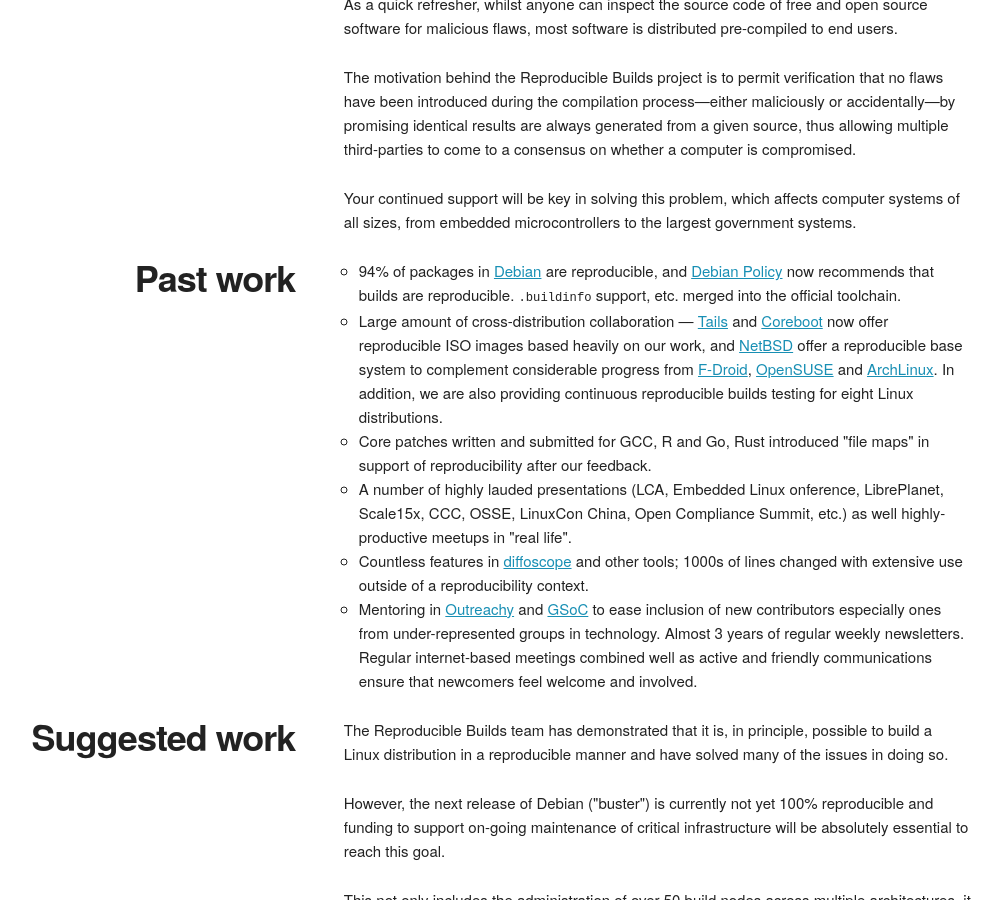
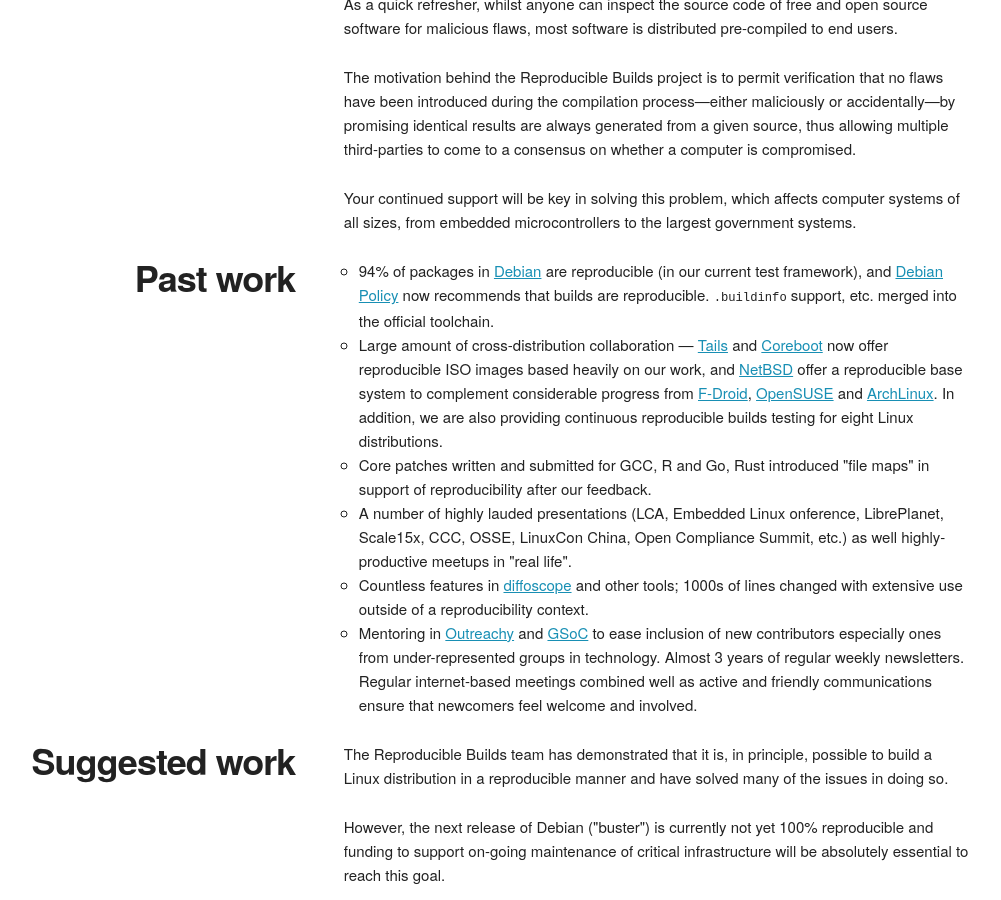
Before and after one commit to prototypefund/reproducible-website, a Jekyll site: the page built from funding.html, in a window 1280 px wide and 900 px high, scrolled down 381 px. Shown: the whole window, without its empty margins (149-1150 px from the left). Built offline with Jekyll 4.4.1, drawn with Linux system fonts in a browser that asks for light colours; some web fonts are replaced.

Commit message:
add disclaimer: 94% reproducible in our current test framework
Signed-off-by: Holger Levsen <holger@layer-acht.org>

```diff
--- a/funding.html
+++ b/funding.html
@@ -51,7 +51,7 @@
     <ul>
       <li>
         94% of packages in <a href="https://debian.org/">Debian</a> are
-        reproducible, and <a href="https://www.debian.org/doc/debian-policy/">Debian Policy</a> now
+        reproducible (in our current test framework), and <a href="https://www.debian.org/doc/debian-policy/">Debian Policy</a> now
         recommends that builds are reproducible. <tt>.buildinfo</tt> support,
         etc. merged into the official toolchain.
       </li>
```
